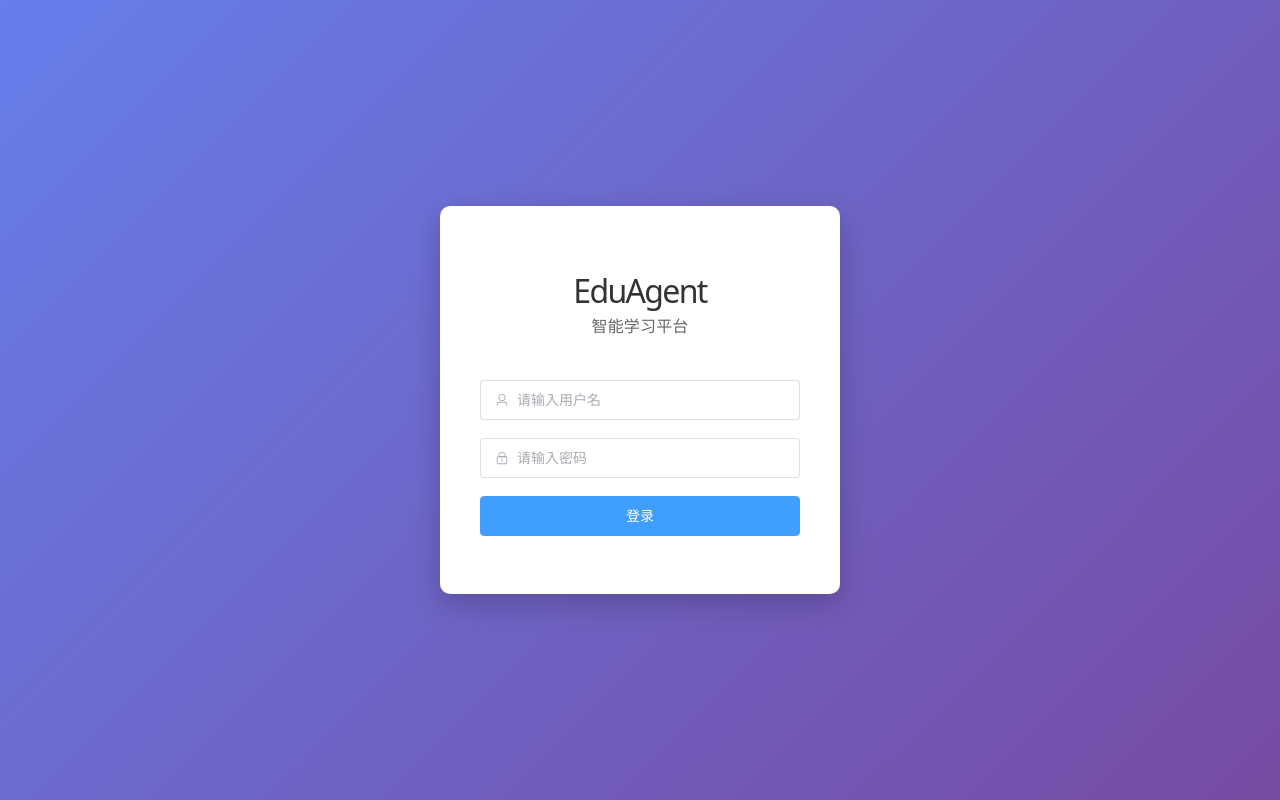
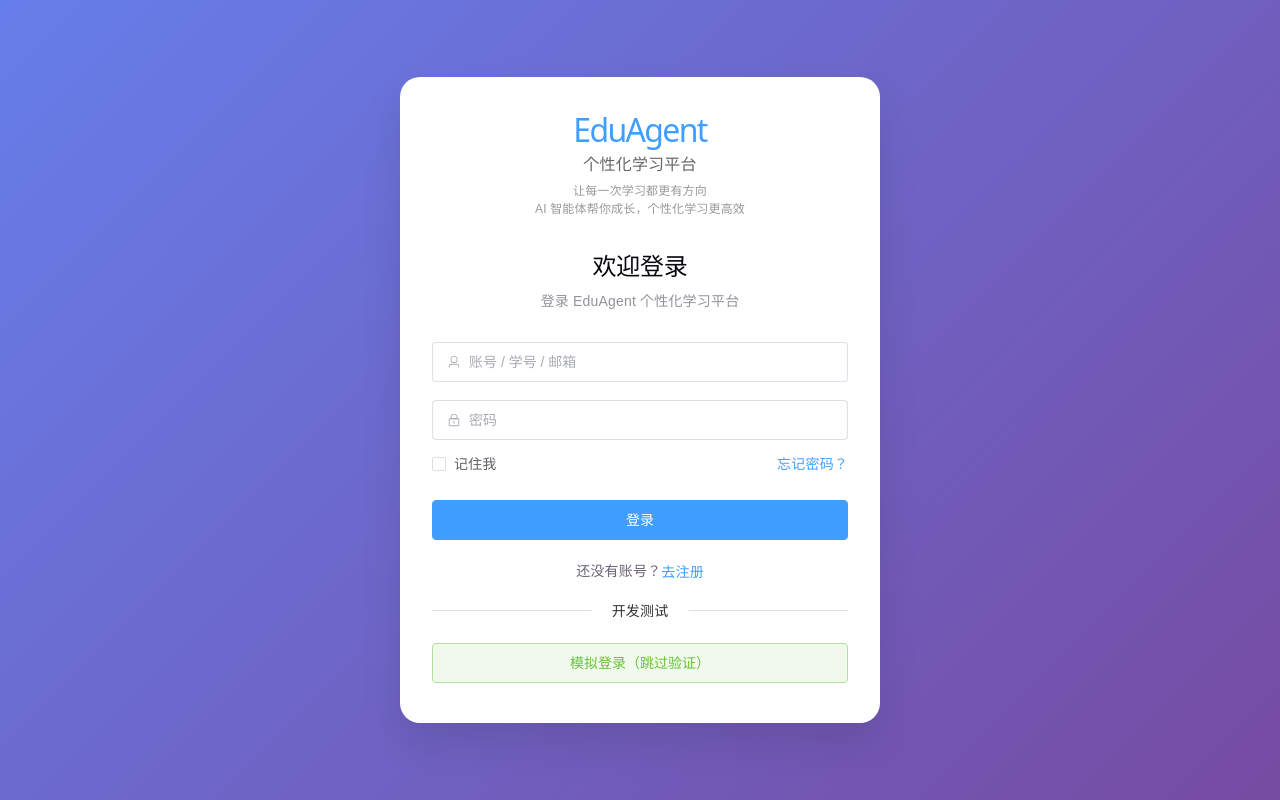
Before and after one commit to boy6666/school_ai_system, a Vue app in the folder edu-agent-web/: page /login in a window 1280 px wide. Built offline with nearby package versions, Linux system fonts and the light colour scheme.

Commit message:
feat: 从 cjctest 分支同步 Login.vue（包含模拟登录功能）

```diff
--- a/edu-agent-web/src/views/Login.vue
+++ b/edu-agent-web/src/views/Login.vue
@@ -1,133 +1,182 @@
 <template>
   <div class="login-container">
-    <div class="login-box">
-      <div class="login-header">
+    <div class="login-card">
+      <div class="brand">
         <h1>EduAgent</h1>
-        <p>智能学习平台</p>
+        <p>个性化学习平台</p>
+        <small>让每一次学习都更有方向<br>AI 智能体帮你成长，个性化学习更高效</small>
       </div>
-      <el-form :model="loginForm" :rules="rules" ref="loginFormRef" class="login-form">
+
+      <el-form :model="form" :rules="rules" ref="formRef" class="login-form">
+        <h2>欢迎登录</h2>
+        <p class="subtitle">登录 EduAgent 个性化学习平台</p>
+
         <el-form-item prop="username">
           <el-input
-            v-model="loginForm.username"
-            placeholder="请输入用户名"
+            v-model="form.username"
+            placeholder="账号 / 学号 / 邮箱"
             prefix-icon="User"
             size="large"
           />
         </el-form-item>
+
         <el-form-item prop="password">
           <el-input
-            v-model="loginForm.password"
+            v-model="form.password"
             type="password"
-            placeholder="请输入密码"
+            placeholder="密码"
             prefix-icon="Lock"
+            show-password
             size="large"
-            @keyup.enter="handleLogin"
           />
         </el-form-item>
+
+        <div class="login-options">
+          <el-checkbox v-model="remember">记住我</el-checkbox>
+          <el-link type="primary" :underline="'never'">忘记密码？</el-link>
+        </div>
+
         <el-form-item>
-          <el-button
-            type="primary"
-            size="large"
-            :loading="loading"
-            style="width: 100%"
-            @click="handleLogin"
-          >
-            {{ loading ? '登录中...' : '登录' }}
+          <el-button type="primary" size="large" @click="handleLogin" :loading="loading" class="login-btn">
+            登录
           </el-button>
         </el-form-item>
+
+        <div class="register-link">
+          <span>还没有账号？</span>
+          <el-link type="primary" @click="goToRegister">去注册</el-link>
+        </div>
+
+        <!-- 开发辅助：模拟登录按钮（上线前可删除） -->
+        <el-divider>开发测试</el-divider>
+        <el-button type="success" size="large" @click="mockLogin" plain class="mock-btn">
+          模拟登录（跳过验证）
+        </el-button>
       </el-form>
     </div>
   </div>
 </template>
 
 <script setup lang="ts">
-import { ref, reactive } from 'vue'
+import { reactive, ref } from 'vue'
 import { useRouter } from 'vue-router'
 import { ElMessage } from 'element-plus'
 import { useUserStore } from '@/stores/user'
 
 const router = useRouter()
 const userStore = useUserStore()
+const formRef = ref()
+const loading = ref(false)
+const remember = ref(false)
 
-const loginFormRef = ref()
-const loading = ref(false)
-
-const loginForm = reactive({
+const form = reactive({
   username: '',
   password: ''
 })
 
 const rules = {
-  username: [
-    { required: true, message: '请输入用户名', trigger: 'blur' }
-  ],
-  password: [
-    { required: true, message: '请输入密码', trigger: 'blur' },
-    { min: 6, message: '密码长度不能少于6位', trigger: 'blur' }
-  ]
+  username: [{ required: true, message: '请输入账号/学号/邮箱', trigger: 'blur' }],
+  password: [{ required: true, message: '请输入密码', trigger: 'blur' }]
 }
 
+// 真实登录（对接后端）
 const handleLogin = async () => {
+  await formRef.value.validate()
+  loading.value = true
   try {
-    await loginFormRef.value.validate()
-    loading.value = true
-
-    // 模拟登录
-    await new Promise(resolve => setTimeout(resolve, 1000))
-
-    // 设置token和用户信息
-    userStore.setToken('mock-token-' + Date.now())
-    userStore.setUserInfo({
-      id: 1,
-      name: loginForm.username,
-      email: 'user@example.com',
-      avatar: ''
-    })
-
-    ElMessage.success('登录成功')
-    router.push('/student/dashboard')
+    // 临时模拟，实际应调用 request.post('/login', form)
+    // const res = await request.post('/login', form)
+    const mockRes = { code: 1, data: { id: 1, username: form.username, name: '李明明', token: 'mock-token' } }
+    if (mockRes.code === 1) {
+      userStore.setToken(mockRes.data.token)
+      userStore.setUserInfo(mockRes.data)
+      if (remember.value) localStorage.setItem('remember', form.username)
+      ElMessage.success('登录成功')
+      router.push('/student/dashboard')
+    } else {
+      ElMessage.error(mockRes.msg || '登录失败')
+    }
   } catch (error) {
-    console.error('登录失败:', error)
+    ElMessage.error('请求失败')
   } finally {
     loading.value = false
   }
+}
+
+// 模拟登录（跳过后端验证）
+const mockLogin = () => {
+  userStore.setToken('mock-token-123')
+  userStore.setUserInfo({ id: 1, username: 'demo', name: '李明明', token: 'mock-token-123' })
+  ElMessage.success('模拟登录成功')
+  router.push('/student/dashboard')
+}
+
+const goToRegister = () => {
+  router.push('/register')
 }
 </script>
 
 <style scoped>
 .login-container {
-  min-height: 100vh;
   display: flex;
   justify-content: center;
   align-items: center;
+  height: 100vh;
   background: linear-gradient(135deg, #667eea 0%, #764ba2 100%);
 }
-
-.login-box {
-  width: 400px;
-  padding: 40px;
+.login-card {
+  width: 480px;
   background: #fff;
-  border-radius: 10px;
-  box-shadow: 0 10px 30px rgba(0, 0, 0, 0.2);
+  border-radius: 20px;
+  padding: 40px 32px;
+  box-shadow: 0 20px 40px rgba(0,0,0,0.1);
 }
-
-.login-header {
+.brand {
   text-align: center;
-  margin-bottom: 40px;
+  margin-bottom: 32px;
 }
-
-.login-header h1 {
+.brand h1 {
   font-size: 32px;
-  color: #333;
-  margin-bottom: 10px;
+  margin: 0;
+  color: #409eff;
 }
-
-.login-header p {
+.brand p {
   font-size: 16px;
   color: #666;
+  margin: 8px 0 4px;
 }
-
-.login-form {
-  margin-top: 30px;
+.brand small {
+  color: #999;
+  font-size: 12px;
+  line-height: 1.5;
+  display: inline-block;
+}
+.login-form h2 {
+  font-size: 24px;
+  text-align: center;
+  margin-bottom: 8px;
+}
+.subtitle {
+  text-align: center;
+  color: #909399;
+  font-size: 14px;
+  margin-bottom: 28px;
+}
+.login-options {
+  display: flex;
+  justify-content: space-between;
+  margin: -10px 0 20px;
+}
+.login-btn {
+  width: 100%;
+}
+.register-link {
+  text-align: center;
+  margin-top: 16px;
+  font-size: 14px;
+}
+.mock-btn {
+  width: 100%;
+  margin-top: 8px;
 }
 </style>
```
